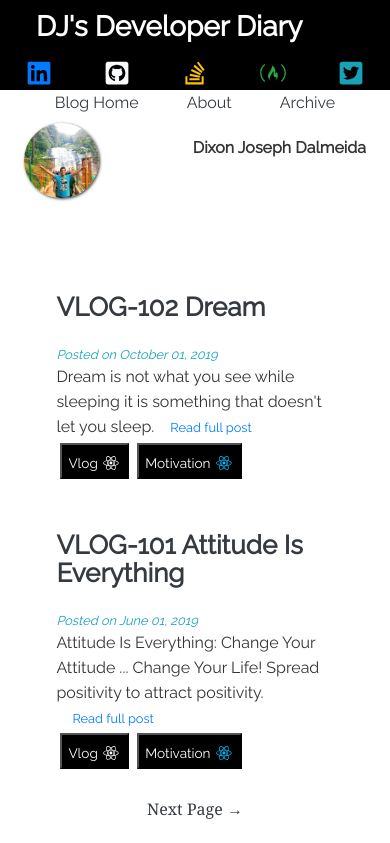
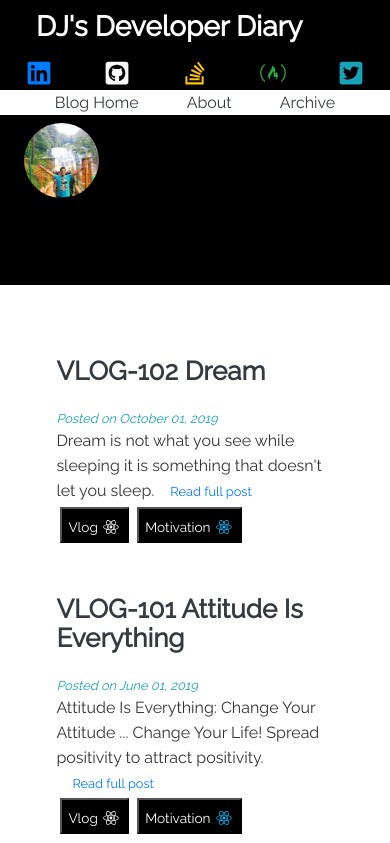
Before and after one commit to DixonDalmeida/dixon-personal-blog, a Gatsby site: page /vlog in a window 390 px wide. Shown: the top 843 px of the page. Built offline with nearby package versions, Linux system fonts and the light colour scheme; Gatsby itself is replaced by a stand-in of ours.

Commit message:
Mobile Formatting

```diff
--- a/src/components/header/MobileBio.js
+++ b/src/components/header/MobileBio.js
@@ -6,7 +6,7 @@
 const MobileBio = (props) => {
 
     return (
-        <div className="mobile-bio-main">
+        <div >
             <img src={dj}  className="ml-4 mt-2" style={{ maxWidth: `75px`, maxHeight: `75px`, borderRadius: `50%`,boxShadow: `1px 1px 3px`}} alt="author-pic" />
             <br/>
             <h4 className="mr-4 mt-4">{props.author}</h4>
```
